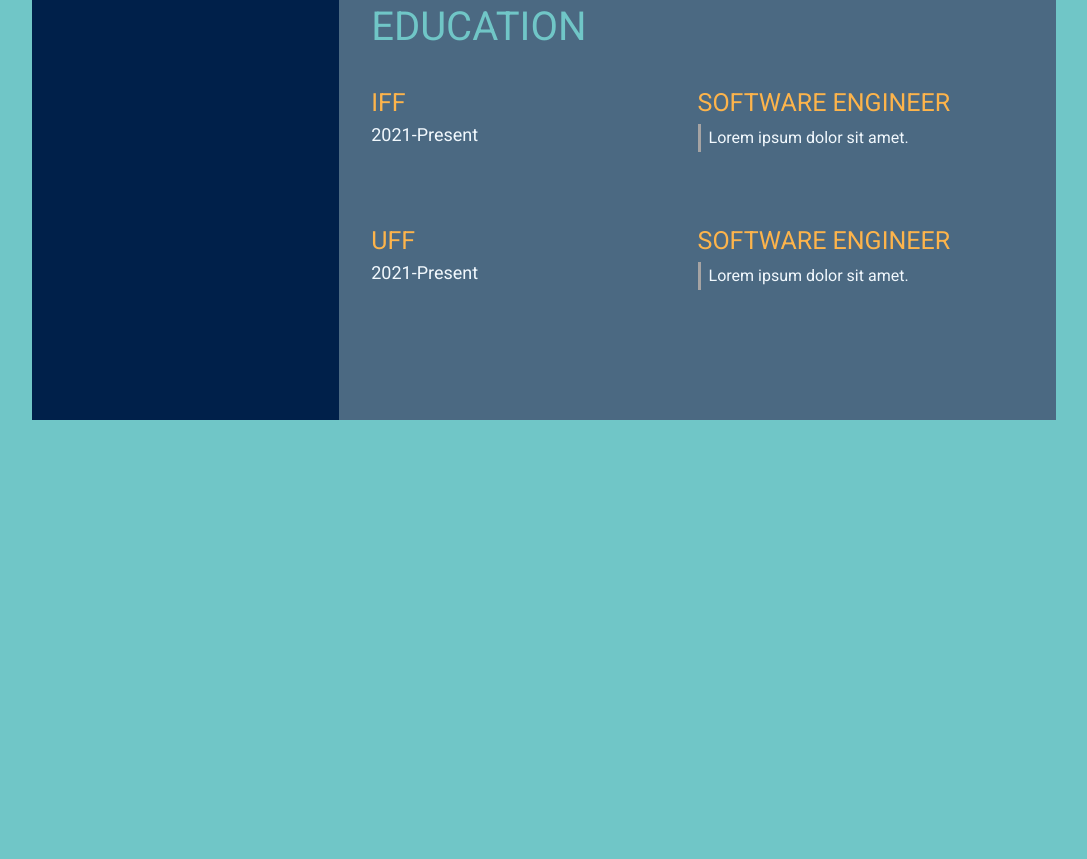
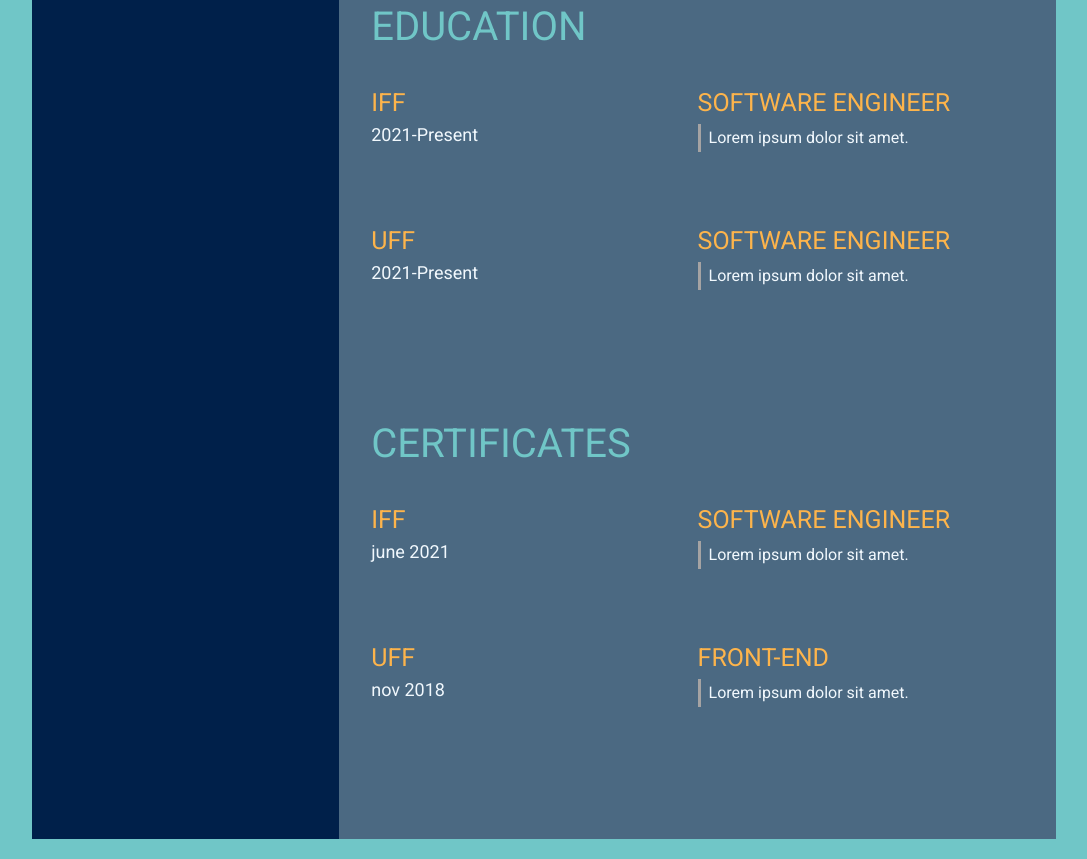
Before and after one commit to marllonbatista/jornadaDev-EBAC, a plain HTML site: page index.html in a window 1280 px wide. Shown: the part 1415-2274 px from the top of the page, without its empty margins (96-1183 px from the left). Before the commit the page ends 1855 px from the top, so only its background shows below. Drawn offline with Linux system fonts and the light colour scheme.

Commit message:
Day 6 (#5)
* aula 1

* aula 6

```diff
--- a/index.html
+++ b/index.html
@@ -9,6 +9,7 @@
     <link rel="preconnect" href="https://fonts.googleapis.com">
     <link rel="preconnect" href="https://fonts.gstatic.com" crossorigin>
     <link href="https://fonts.googleapis.com/css2?family=Roboto&display=swap" rel="stylesheet">
+    <link rel="stylesheet" href="https://cdnjs.cloudflare.com/ajax/libs/font-awesome/4.7.0/css/font-awesome.min.css">
 </head>
 <body>
     <main>
@@ -21,10 +22,10 @@
                 <div class="contact-container">
                     <span id="title">contact info</span>
                     <ul>
-                        <li><i class="fa fa-phone"></i>+5522 99999-9999</li>
-                        <li><i class="fa fa-envelope"></i>marllon@gmail.com</li>
-                        <li><i class="fa fa-globe"></i>marllon.dev.com</li>
-                        <li><i class="fa fa-github"></i>marllonbatista</li>
+                        <li><i class="fa fa-phone"></i>  +5522 99999-9999</li>
+                        <li><i class="fa fa-envelope"></i>  marllon@gmail.com</li>
+                        <li><i class="fa fa-globe"></i>  marllon.dev.com</li>
+                        <li><i class="fa fa-github"></i>  marllonbatista</li>
                     </ul>
                 </div>
                 <div class="skills-container">
@@ -104,6 +105,7 @@
                     </div>
 
                 </div>
+
                 <div class="education-container">
                     <span id="education">education</span>
                     <div class="education-school-1">
@@ -127,6 +129,31 @@
                         </div>
                     </div>
                 </div>
+
+                <div class="certificates-container">
+                    <span id="certificates">certificates</span>
+                    <div class="certificates-school-1">
+                        <div class="certificates-left">
+                            <span id="certificates-company-name">iff</span>
+                            <span id="certificates-time-period">june 2021</span>
+                        </div>
+                        <div class="certificates-right">
+                            <span id="certificates-position"> Software Engineer</span>
+                            <span id="certificates-description">Lorem ipsum dolor sit amet.</span>
+                        </div>
+                    </div>
+                    <div class="certificates-school-2">
+                        <div class="certificates-left">
+                            <span id="certificates-company-name">uff</span>
+                            <span id="certificates-time-period">nov 2018</span>
+                        </div>
+                        <div class="certificates-right">
+                            <span id="certificates-position"> front-end</span>
+                            <span id="certificates-description">Lorem ipsum dolor sit amet. </span>
+                        </div>
+                    </div>
+                </div>
+
             </section>
         </section>
     </main>
--- a/style.css
+++ b/style.css
@@ -249,3 +249,62 @@ body {
     border-left:  3px solid #A5A3A3;
     padding-left: 8px;
 }
+/* certificates section */
+
+.right-container .certificates-school-1,
+.right-container .certificates-school-2{
+    display: flex;
+    flex-direction: row;
+    align-items:baseline;
+    width: 100%;
+    margin-bottom: 36px;
+}
+.certificates-container{
+   margin-bottom: 96px;
+}
+.certificates-container #certificates{
+    color:#70C6C7;
+    font-style: normal;
+    font-weight: 400;
+    font-size: 4em;
+    text-transform: uppercase;
+}
+.certificates-container .certificates-left,
+.certificates-container .certificates-right{
+    width: 50%;
+    display:flex;
+    flex-direction: column;
+    align-items: baseline;
+    margin-top: 38px;
+}
+.certificates-container #certificates-company-name{
+    color: var(--title-color);
+    font-style: normal;
+    font-weight: 400;
+    font-size: 2.5em;
+    text-transform: uppercase;
+    margin-bottom: 7px;
+}
+.certificates-container #certificates-time-period{
+    color: var(--text-color-right);
+    font-style: normal;
+    font-weight: 400;
+    font-size: 1.8em;
+}
+.certificates-container #certificates-position{
+    color: var(--title-color);
+    font-style: normal;
+    font-weight: 400;
+    font-size: 2.5em;
+    text-transform: uppercase;
+    margin-bottom: 7px;
+}
+.certificates-container #certificates-description{
+    color: var(--text-color-right);
+    font-style: normal;
+    font-weight: 400;
+    font-size: 1.6em;
+    line-height: 28px;
+    border-left:  3px solid #A5A3A3;
+    padding-left: 8px;
+}
```
